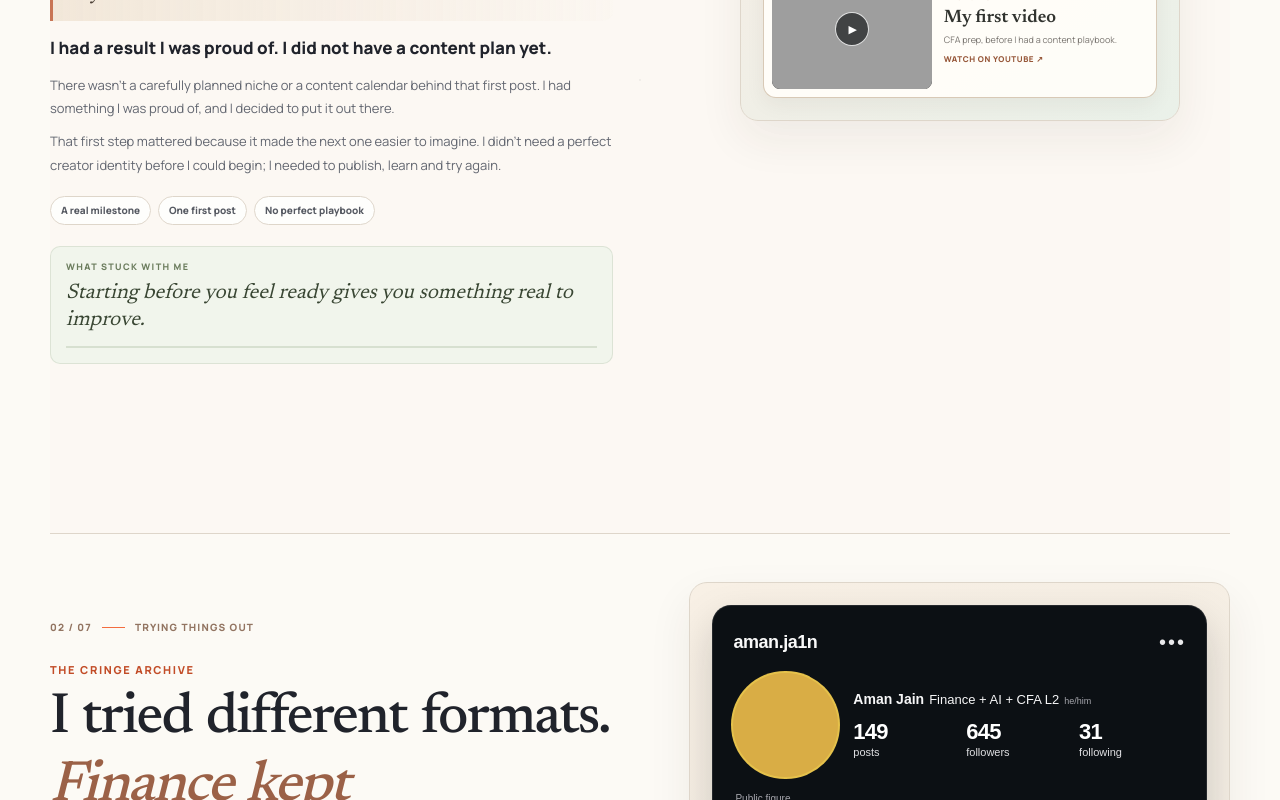
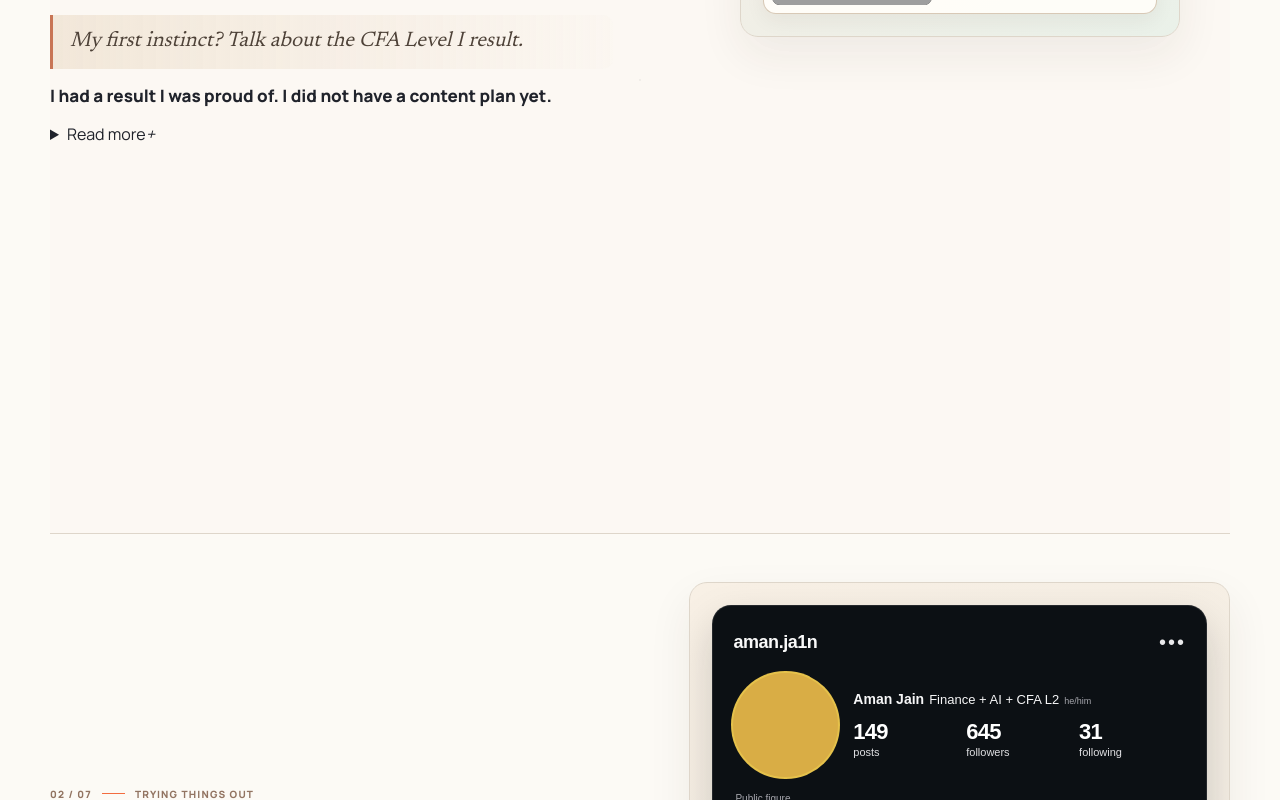
Before and after one commit to aman482006-beep/MY-WEBSITE, a Next.js app: page /story in a window 1280 px wide. Shown: the part 1120-1920 px from the top of the page. Built offline with nearby package versions, Linux system fonts and the light colour scheme; grey boxes are pictures that could not be loaded.

Commit message:
Make Instagram avatar clickable and collapse long story copy

```diff
--- a/src/components/sections/story-experience.tsx
+++ b/src/components/sections/story-experience.tsx
@@ -343,13 +343,22 @@ function InstagramProfilePreview() {
       </div>
       <div className="aj-story-instagram-main">
         <div className="aj-story-instagram-avatar-ring">
+          <a
+            className="aj-story-instagram-avatar-link"
+            href="https://www.instagram.com/aman.ja1n/"
+            target="_blank"
+            rel="noopener noreferrer"
+            aria-label="Open Aman's Instagram profile"
+          >
             <Image
               src={storyAsset("instagram-profile-avatar.webp")}
-            alt="Aman’s Instagram profile photo"
-            fill
+              alt="Aman's Instagram profile photo"
+              width={256}
+              height={256}
               sizes="(max-width: 700px) 96px, 128px"
-            priority={false}
+              unoptimized
             />
+          </a>
         </div>
         <div className="aj-story-instagram-details">
           <div className="aj-story-instagram-display-name">
@@ -1025,6 +1034,12 @@ export function StoryExperience() {
                     <blockquote className="aj-story-first-post-quote">{chapter.firstPostQuote}</blockquote>
                   )}
                   <p className="aj-story-scene-intro">{chapter.intro}</p>
+                  <details className="aj-story-read-more">
+                    <summary>
+                      <span>Read more</span>
+                      <i aria-hidden="true">+</i>
+                    </summary>
+                    <div className="aj-story-read-more-content">
                       <div className="aj-story-scene-paragraphs">
                         {chapter.paragraphs.map((paragraph) => <p key={paragraph}>{paragraph}</p>)}
                       </div>
@@ -1037,6 +1052,8 @@ export function StoryExperience() {
                         <p>{chapter.takeaway}</p>
                         <i />
                       </div>
+                    </div>
+                  </details>
                 </div>
                 <div className="aj-story-scene-art">
                   <StoryVisual visual={chapter.visual} />
```
Lines whose indentation alone changed are shown as unchanged.
